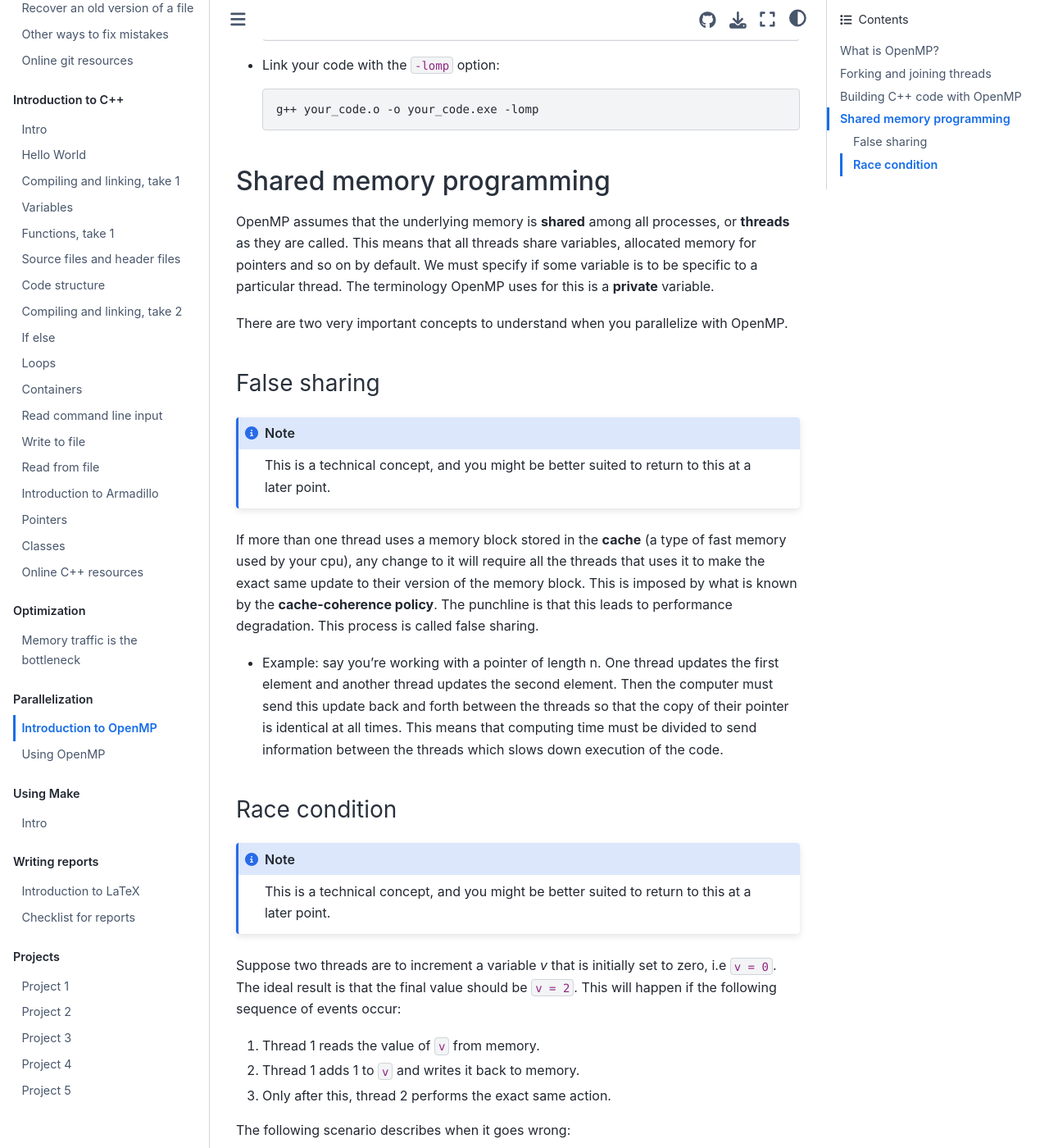
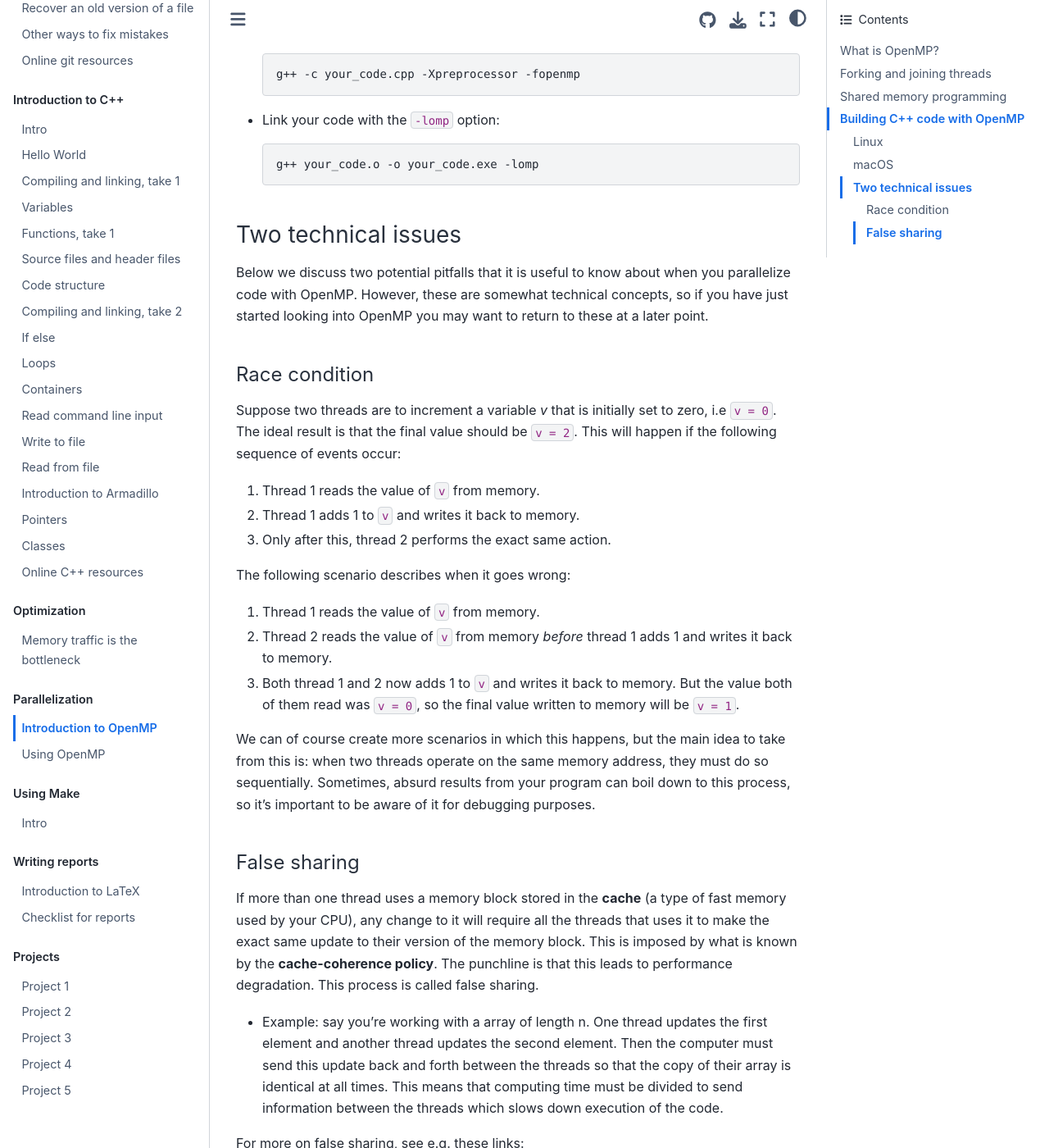
Before and after one commit to anderkve/FYS3150, a Jupyter Book: the page built from book/parallelization/introduction_to_openmp.md, in a window 1280 px wide and 1400 px high, scrolled down 2455 px. Shown: the whole window at 82% size. Built offline with Jupyter Book 1.0.4 settings and Sphinx 7.4.7 and the Sphinx Book theme 1.1.4, drawn with Linux system fonts in a browser that asks for light colours; some of the changed text lies outside the part shown.

Commit message:
Webpage: Small updates to OpenMP page

````diff
--- a/book/parallelization/introduction_to_openmp.md
+++ b/book/parallelization/introduction_to_openmp.md
@@ -13,17 +13,19 @@
 
 ## Forking and joining threads
 
-OpenMP assumes an underlying **shared-memory** architecture. This means that when a code runs in parallel, all **threads** access the same memory. Once a **parallel region** is executed, the **primary** thread **forks** a set of **sub-threads**. Tasks are then divided among these and execute the code block **concurrently**, meaning at the same time. Once execution of the parallel region is completed, the sub-threads are **joined** and only the primary thread remains. The following image illustrates this process
+OpenMP assumes an underlying **shared-memory** architecture. This means that when a code runs in parallel, all **threads** access the same memory. Once a **parallel region** is executed, the **primary** thread **forks** a set of **sub-threads**. Tasks are then divided among the sub-threads and executed at the same time. Once execution of the parallel region is completed, the sub-threads are **joined** and only the primary thread remains. The following image illustrates this process
 
 ![fork_join](imgs/Fork_join.svg)
 
-```{note}
-Sometimes, you'll see the term "master" thread used for the primary thread and "slave" threads used for sub-threads. This was recently changed due to negative connotations to slavery.
-```
+## Shared memory programming
+
+OpenMP assumes that the underlying memory is **shared** among threads.
+This means that all spawned threads by default will share the variables created by the primary thread before the parallel region started. On the other hand, if a variable is created by a given thread *within* a parallel region, that variable will by default be **private** to that thread throughout the parallel region.
+
 
 ## Building C++ code with OpenMP
 
-### Linux users
+### Linux
 
 When using the GNU g++ compiler, enabling OpenMP should be as easy as adding the compiler flag `-fopenmp`. This flag should be used both for compilation and linking commands. Thus, compilation can be as easy as
 
@@ -82,30 +84,13 @@
   ```
 
 
-## Shared memory programming
 
-OpenMP assumes that the underlying memory is **shared**
-among all processes, or **threads** as they are called.
-This means that all threads share variables, allocated memory for pointers and so on by default. We must specify
-if some variable is to be specific to a particular thread.
-The terminology OpenMP uses for this is a **private** variable.
+### Two technical issues
 
-There are two very important concepts to understand
-when you parallelize with OpenMP.
+Below we discuss two potential pitfalls that it is useful to know about when you parallelize code with OpenMP. However, these are somewhat technical concepts, so if you have just started looking into OpenMP you may want to return to these at a later point.
 
-### False sharing
-```{note}
-This is a technical concept, and you might be better suited to return to this at a later point.
-```
 
-If more than one thread uses a memory block stored in the **cache** (a type of fast memory used by your cpu), any change to it will require all the threads that uses it to make the exact same update to their version of the memory block. This is imposed by what is known by the **cache-coherence policy**. The punchline is that this leads to performance degradation. This process is called false sharing.
-  - Example: say you're working with a pointer of length n. One thread updates the first element and another thread updates the second element. Then the computer must send this update back and forth between the threads so that the copy of their pointer is identical at all times. This means that computing time must be divided to send information between the threads which slows down execution of the code.
-
-### Race condition
-```{note}
-This is a technical concept, and you might be better suited to return to this at a later point.
-```
-
+#### Race condition
 
 Suppose two threads are to increment a variable *v* that is initially set to zero, i.e `v = 0`. The ideal result is that the final value should be `v = 2`. This will happen if the following sequence of events occur:
 
@@ -119,6 +104,17 @@
 2. Thread 2 reads the value of `v` from memory *before* thread 1 adds 1 and writes it back to memory.
 3. Both thread 1 and 2 now adds 1 to `v` and writes it back to memory. But the value both of them read was `v = 0`, so the final value written to memory will be `v = 1`.
 
-
 We can of course create more scenarios in which this happens, but the main idea to take from this is:
 when two threads operate on the same memory address, they must do so sequentially. Sometimes, absurd results from your program can boil down to this process, so it's important to be aware of it for debugging purposes.
+
+
+#### False sharing
+
+If more than one thread uses a memory block stored in the **cache** (a type of fast memory used by your CPU), any change to it will require all the threads that uses it to make the exact same update to their version of the memory block. This is imposed by what is known by the **cache-coherence policy**. The punchline is that this leads to performance degradation. This process is called false sharing.
+
+  - Example: say you're working with a array of length n. One thread updates the first element and another thread updates the second element. Then the computer must send this update back and forth between the threads so that the copy of their array is identical at all times. This means that computing time must be divided to send information between the threads which slows down execution of the code.
+
+For more on false sharing, see e.g. these links:
+
+ - [https://en.wikipedia.org/wiki/False_sharing](https://en.wikipedia.org/wiki/False_sharing)
+ - [http://www.nic.uoregon.edu/~khuck/ts/acumem-report/manual_html/multithreading_problems.html](http://www.nic.uoregon.edu/~khuck/ts/acumem-report/manual_html/multithreading_problems.html)
````
Also changed, not shown: other parts of book/parallelization/introduction_to_openmp.md (+1 -1 lines).
